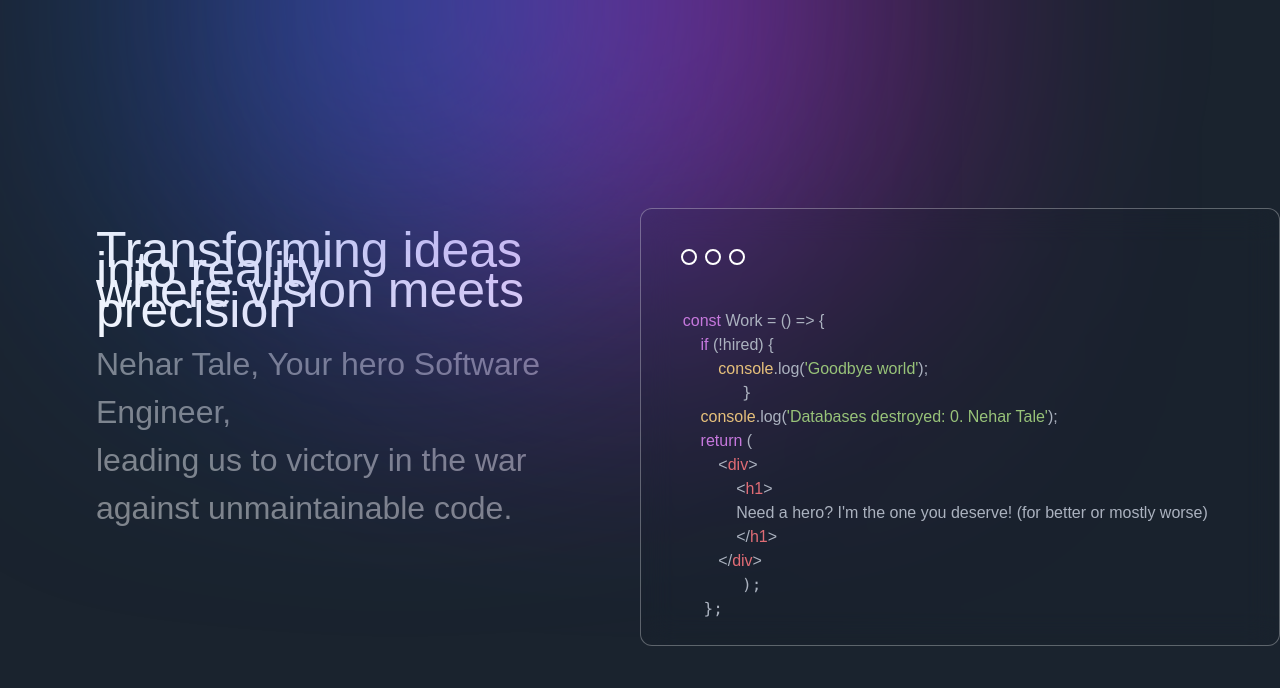
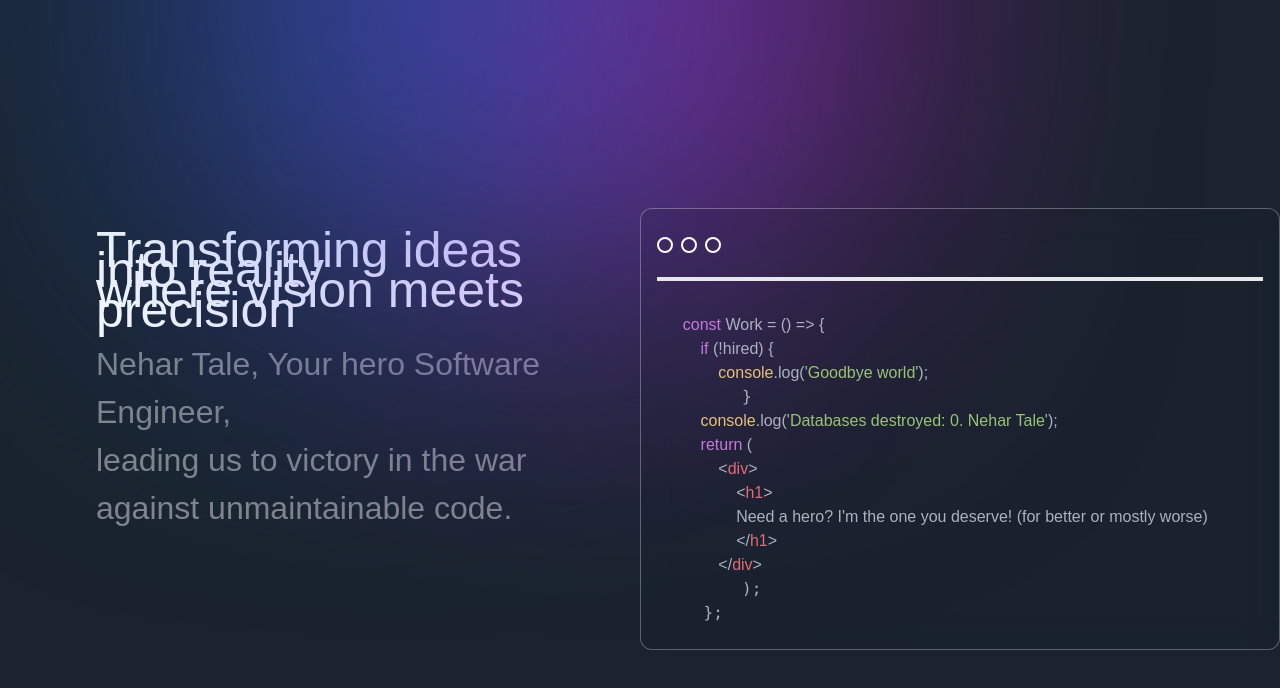
Before and after one commit to xDeFc0nx/portfoilo, a React (Vite) app in the folder client/: page / in a window 1280 px wide. Shown: the top 688 px of the page. Built offline with nearby package versions, Linux system fonts and the light colour scheme.

Commit message:
fix: added a line below buttons

```diff
--- a/client/src/Components/hero/index.tsx
+++ b/client/src/Components/hero/index.tsx
@@ -1,11 +1,7 @@
 import React from "react";
 
 import SyntaxHighlighter from "react-syntax-highlighter";
-import {
-  atomOneDark,
-  atomOneDarkReasonable,
-  docco,
-} from "react-syntax-highlighter/dist/esm/styles/hljs";
+import { atomOneDark } from "react-syntax-highlighter/dist/esm/styles/hljs";
 
 function index() {
   const codeString = `
@@ -31,7 +27,7 @@ function index() {
       <div className="bg-[#2565E1] -z-1 w-[20rem] h-[30rem] rounded-full blur-[10rem] fixed  left-[15rem] -translate-y-1/2" />
       <div className="flex">
         <div className="flex flex-col">
-          <span className="sm:text-sm md:text-md lg:text-[50px] text-white z-auto flex pt-[15rem] ml-24 ">
+          <span className="sm:text-sm md:text-[30px] lg:text-[50px] text-white z-auto flex text-pretty pt-[15rem] ml-24 ">
             Transforming ideas into reality <br />
             where vision meets precision
           </span>
@@ -43,13 +39,14 @@ function index() {
 
         <div className="ml-24 pt-52 ">
           <div className="rounded-xl w-[40rem] overflow-hidden bg-[#1a232e]/10 backdrop-blur-lg border border-white/30  p-4 text-md ">
-            <div className=" flex justify-between pb-3 pt-6 px-6 ">
+            <div className=" flex justify-between pb-6 pt-3  ">
               <div className=" flex space-x-2">
                 <div className="w-4 h-4 rounded-full border-2 border-white	"></div>
                 <div className="w-4 h-4 rounded-full border-2 border-white	"></div>
                 <div className="w-4 h-4 rounded-full border-2 border-white	"></div>
               </div>
             </div>
+            <div className="w-full h-1 border-2 bg-white	"></div>
             <SyntaxHighlighter
               language="javascript"
               style={atomOneDark}
```
